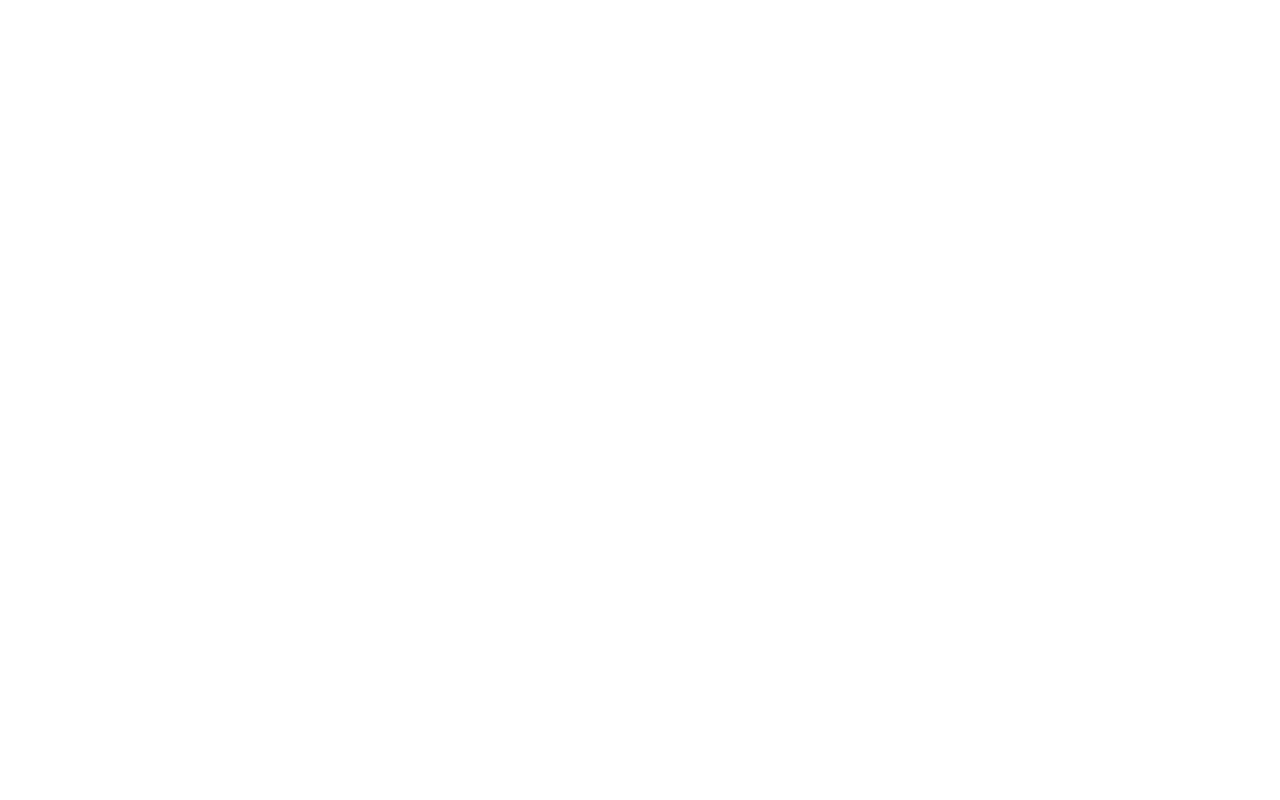
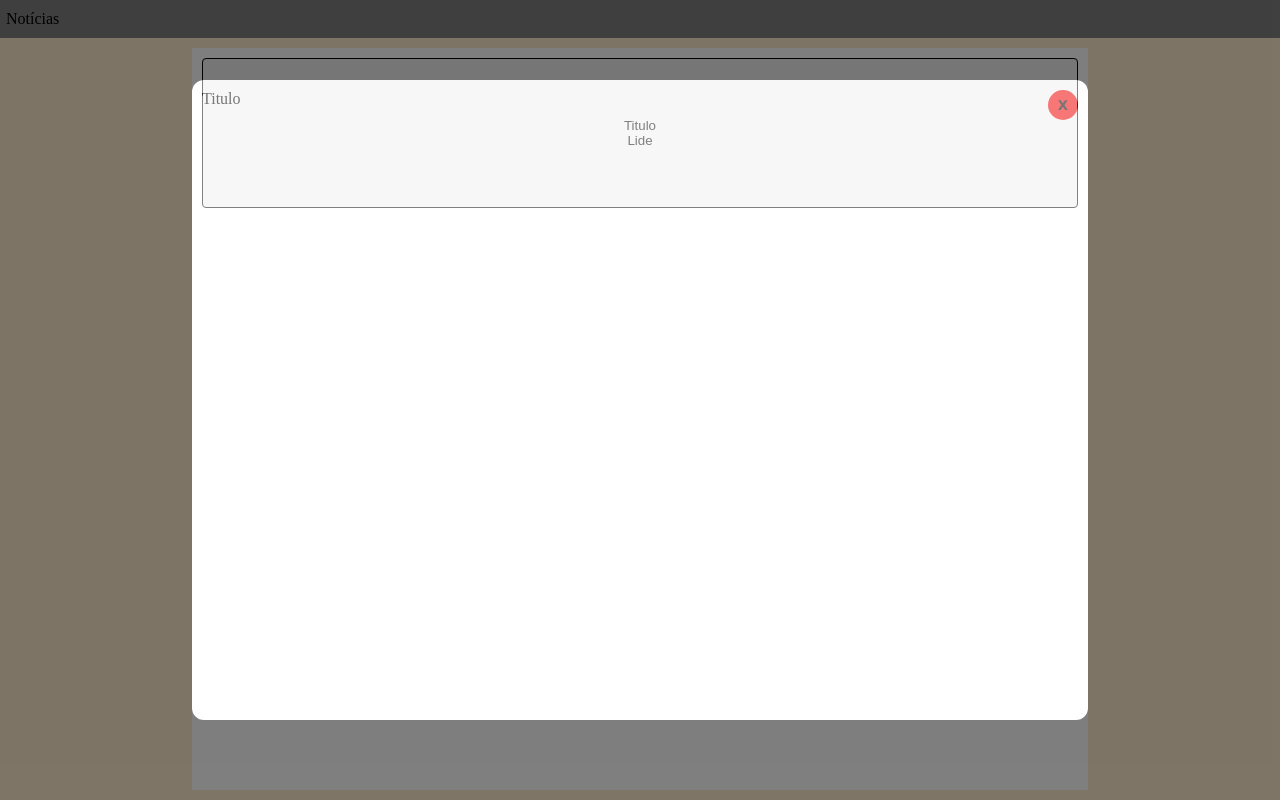
Before and after one commit to ArkynDev/Jos-HiginoNot-cias, a plain HTML site: page index.html in a window 1280 px wide. Drawn offline with Linux system fonts and the light colour scheme.

Commit message:
Start Page

```diff
--- a/index.html
+++ b/index.html
@@ -3,11 +3,35 @@
 <head>
     <meta charset="UTF-8">
     <meta name="viewport" content="width=device-width, initial-scale=1.0">
+    <link rel="stylesheet" href="styles/style.css">
     <title>Notícia</title>
 </head>
 <body>
-    <header></header>
-    <main></main>
+
+    <header>
+        <p>Notícias</p>
+    </header>
+    <main>
+        <section id="filter"></section>
+        <section id="newsContainer">
+            <button class="newscard" onclick="shangeFloating()">
+                <p>Titulo</p>
+                <p>Lide</p>
+            </button>
+        </section>
+    </main>
     <footer></footer>
+    <div id="floatingNews">
+        <div id="news">
+            <div id="tollbar">
+                <p>Titulo</p>
+                <button id="closse" onclick="shangeFloating()">
+                    <p>X</p>
+                </button>
+            </div>
+            <div id="newsContent"></div>
+        </div>
+    </div>
+    <script src="script.js"></script>
 </body>
 </html>
--- /dev/null
+++ b/script.js
@@ -0,0 +1,13 @@
+let newsFloating = document.getElementById('floatingNews');
+let openNews = false;
+
+function shangeFloating () {
+    openNews = !openNews;
+    if(openNews == false) {
+        newsFloating.style.display = "none";
+    } else {
+        newsFloating.style.display = "flex";
+    }
+}
+
+shangeFloating();
--- a/styles/index.scss
+++ /dev/null
@@ -1,10 +0,0 @@
-* {
-    box-sizing: border-box;
-    padding: 0;
-    margin: 0;
-}
-
-body {
-    width: 100vw;
-    height: 100vh;
-}
--- /dev/null
+++ b/styles/style.scss
@@ -0,0 +1,92 @@
+* {
+    box-sizing: border-box;
+    padding: 0;
+    margin: 0;
+}
+
+body {
+    display: flex;
+    flex-direction: column;
+    align-items: center;
+    width: 100vw;
+    height: 100vh;
+    background-color: blanchedalmond;
+}
+
+header {
+    display: flex;
+    width: 100%;
+    padding: 10px 6px;
+    background-color: grey;
+}
+
+main {
+    display: flex;
+    flex-direction: column;
+    align-items: center;
+    background-color: white;
+    display: flex;
+    width: 70%;
+    height: 100%;
+    margin: 10px 0px;
+
+    #newsContainer {
+        display: flex;
+        flex-direction: column;
+        width: 100%;
+        height: 100%;
+        padding: 10px;
+
+        .newscard {
+            border: 1px solid black;
+            width: 100%;
+            height: 150px;
+            border-radius: 4px;
+            z-index: 1;
+        }
+    }
+}
+
+#floatingNews {
+    position: absolute;
+    display: flex;
+    align-items: center;
+    justify-content: center;
+    background-color: black;
+    opacity: 50%;
+    margin: auto;
+    top: 0;
+    bottom: 0;
+    left: 0;
+    right: 0;
+    z-index: 10;
+}
+
+#news {
+    background-color: white;
+    width: 70%;
+    height: 80%;
+    padding: 10px;
+    border-radius: 12px;
+
+    #tollbar {
+        display: flex;
+        justify-content: space-between;
+        width: 100%;
+
+        #closse {
+            font-weight: bold;
+            font-family: Verdana, Geneva, Tahoma, sans-serif;
+            background-color: red;
+            width: 30px;
+            height: 30px;
+            text-align: center;
+            border: none;
+            border-radius: 70%;
+        }
+    }
+}
+
+button {
+    cursor: pointer;
+}
```
Also changed, not shown: styles/index.css (deleted), styles/style.css (added), 1 other file.
